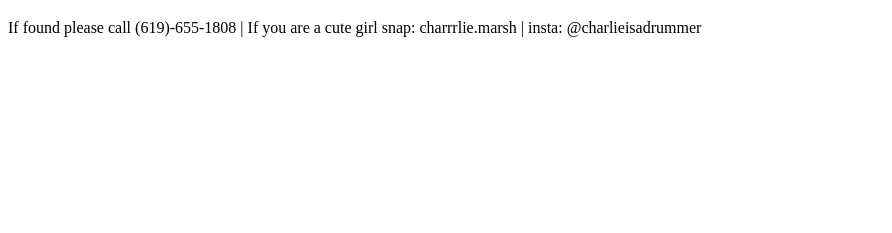
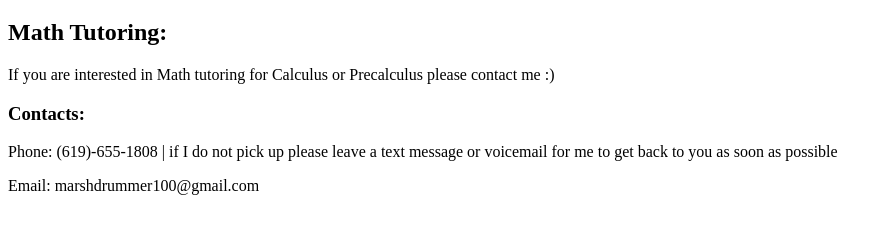
Before and after one commit to charles-marsh/charles-marsh.github.io, a plain HTML site: page index.html in a window 1280 px wide. Shown: the part 87-320 px from the top of the page, without its empty margins (0-892 px from the left). Drawn offline with Linux system fonts and the light colour scheme.

Commit message:
Update index.html

```diff
--- a/index.html
+++ b/index.html
@@ -3,5 +3,9 @@
     My personal website
   </head>
   <h1>Charles B. Marsh</h1>
-  <p>If found please call (619)-655-1808    |    If you are a cute girl snap: charrrlie.marsh   |   insta: @charlieisadrummer<p>
+  <h2>Math Tutoring:</h2>
+  <p>If you are interested in Math tutoring for Calculus or Precalculus please contact me :)</p>
+  <h3>Contacts:</h3>
+  <p>Phone: (619)-655-1808 | if I do not pick up please leave a text message or voicemail for me to get back to you as soon as possible</p>
+  <p>Email: marshdrummer100@gmail.com</p>
 </html>
```
